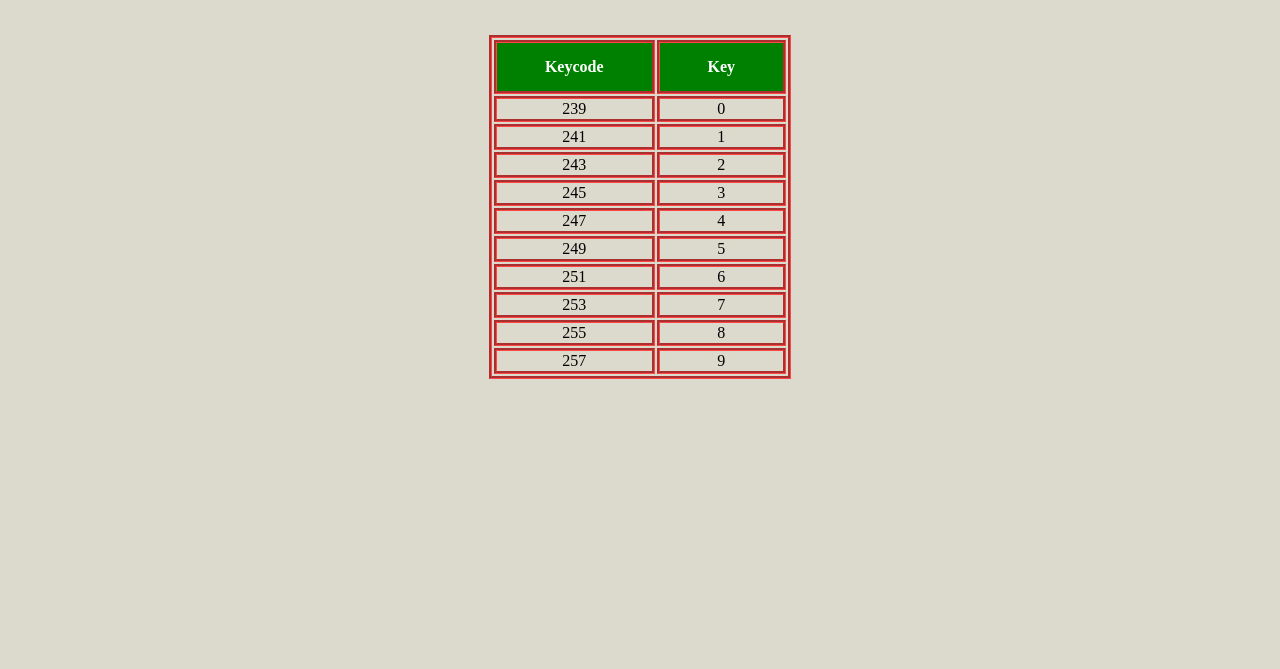
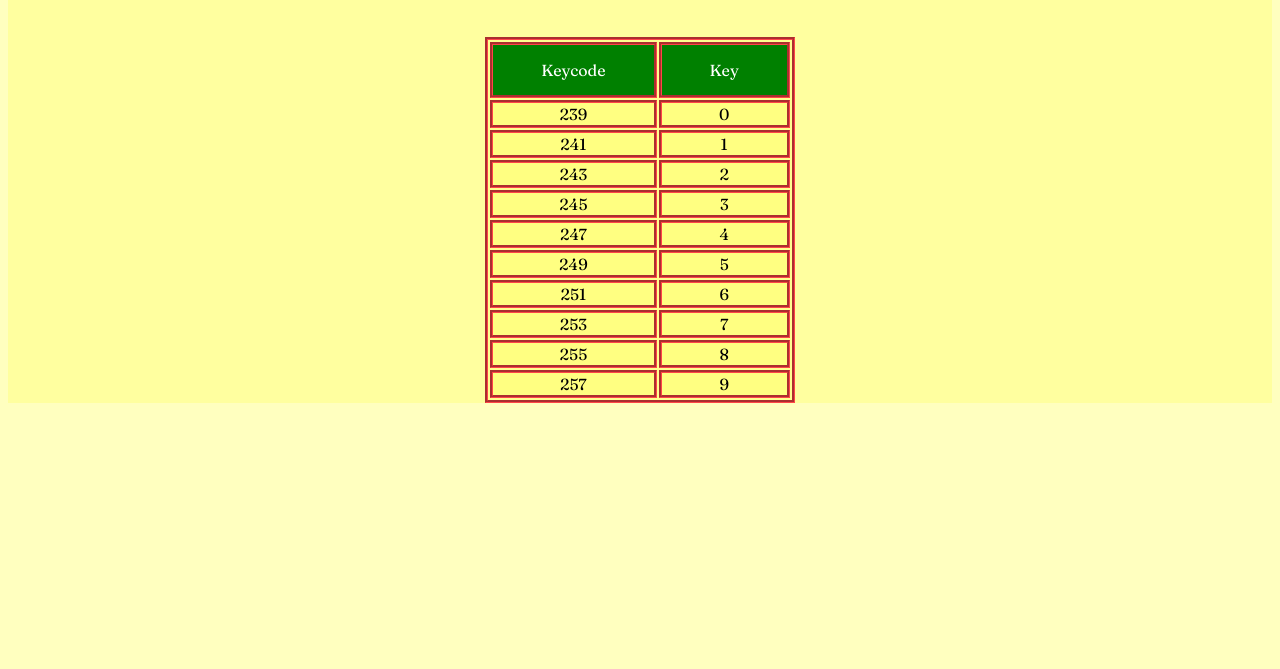
Before and after one commit to harshmetkel24/WoC3.0-JS-KeyCode-Visualizer, a plain HTML site: page WoC3.0.html in a window 1280 px wide. Shown: the part 131-800 px from the top of the page. Drawn offline with Linux system fonts and the light colour scheme.

Commit message:
changed to link tag to correct the error in a font link

```diff
--- a/WoC3.0.css
+++ b/WoC3.0.css
@@ -1,5 +1,5 @@
 * {
-    background-color: #dcd9cd;
+    background-color:rgba(255, 255, 128, .5); ;
     text-align: center;
     font-family: 'Fraunces', serif;
   }
--- a/WoC3.0.html
+++ b/WoC3.0.html
@@ -4,6 +4,8 @@
 	<meta charset="UTF-8">
 	<meta name="viewport" content="width=device-width, initial-scale=1.0">
 	<link rel="stylesheet" href="WoC3.0.css">
+	<link rel="preconnect" href="https://fonts.gstatic.com">
+	<link href="https://fonts.googleapis.com/css2?family=Fraunces&display=swap" rel="stylesheet">
 	<title>Document</title>
 </head>
 <body>
```
